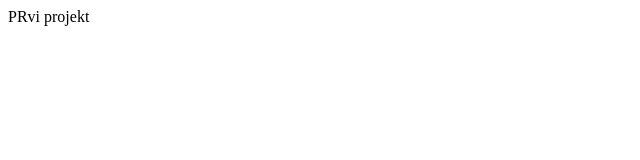
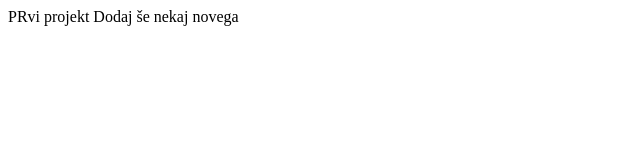
Before and after one commit to dusanMater/projekt01, a plain HTML site: page test.html in a window 1280 px wide. Shown: the whole page, without its empty margins (0-640 px from the left). Drawn offline with Linux system fonts and the light colour scheme.

Commit message:
Zadnja sprememba

```diff
--- a/test.html
+++ b/test.html
@@ -8,5 +8,6 @@
 </head>
 <body>
     PRvi projekt
+    Dodaj še nekaj novega
 </body>
 </html>
```
